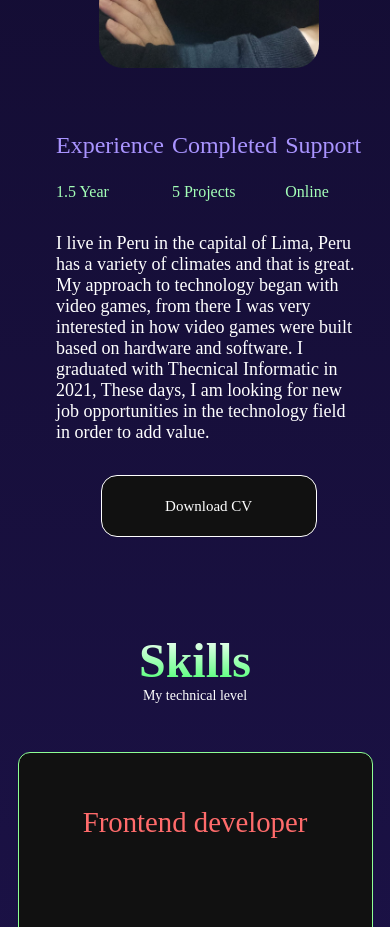
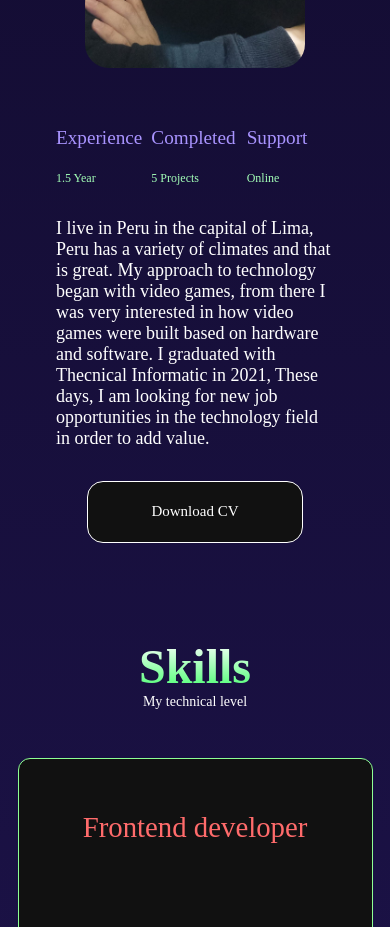
Before and after one commit to DontStopPrograming/portfolio2024, a React (Vite) app: page / in a window 390 px wide. Shown: the part 3160-4087 px from the top of the page. Built offline with nearby package versions, Linux system fonts and the light colour scheme.

Commit message:
section about corrected

```diff
--- a/src/components/about/infor.css
+++ b/src/components/about/infor.css
@@ -11,10 +11,10 @@
 
 @media (max-width: 768px) {
     .about__info span {
-        font-size: 1rem;
+        font-size: 12px;
     }
 
     .about__info h3 {
-        font-size: 1.5rem;
+        font-size: 1.2rem;
     }
 }
```
